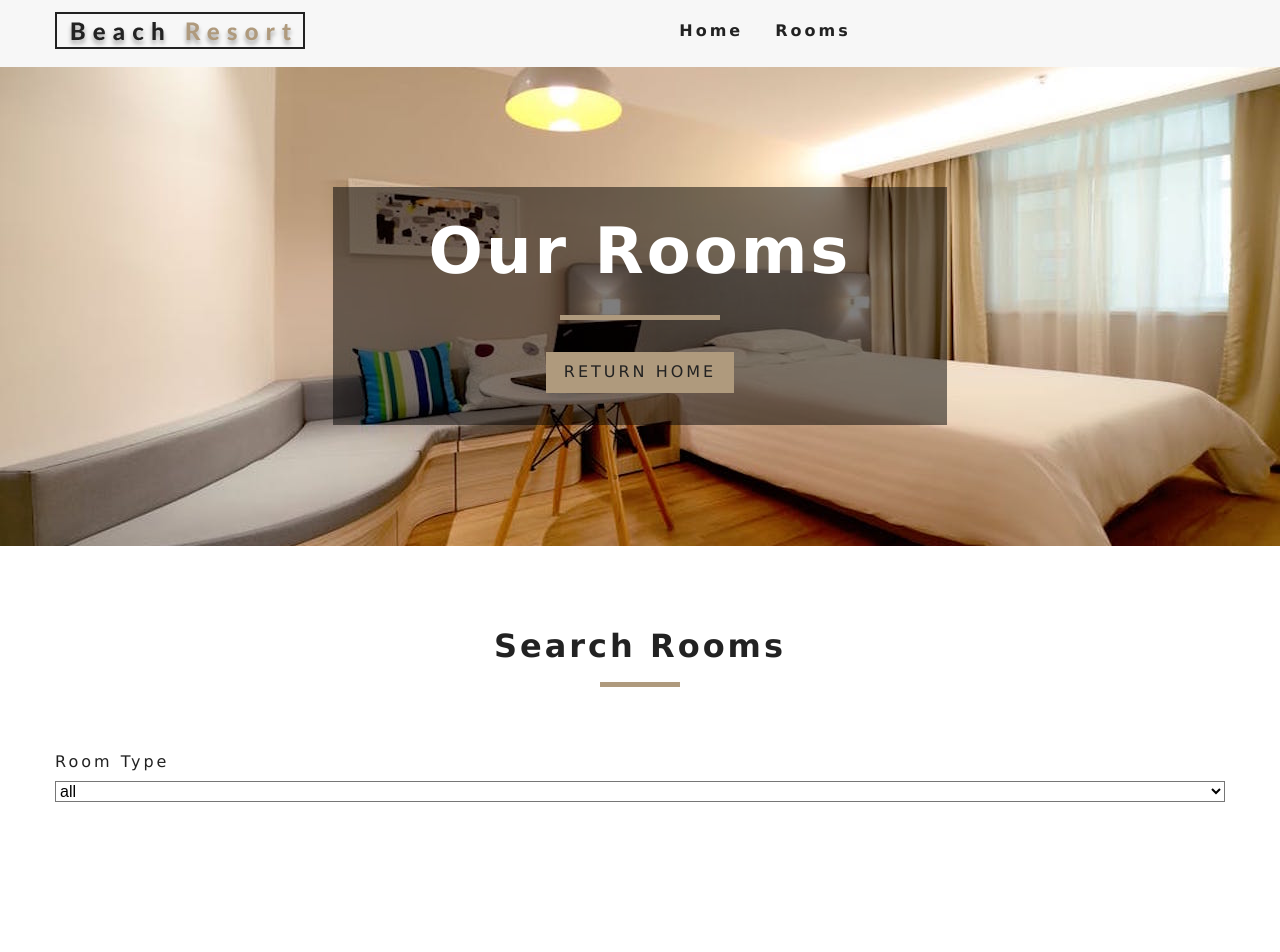
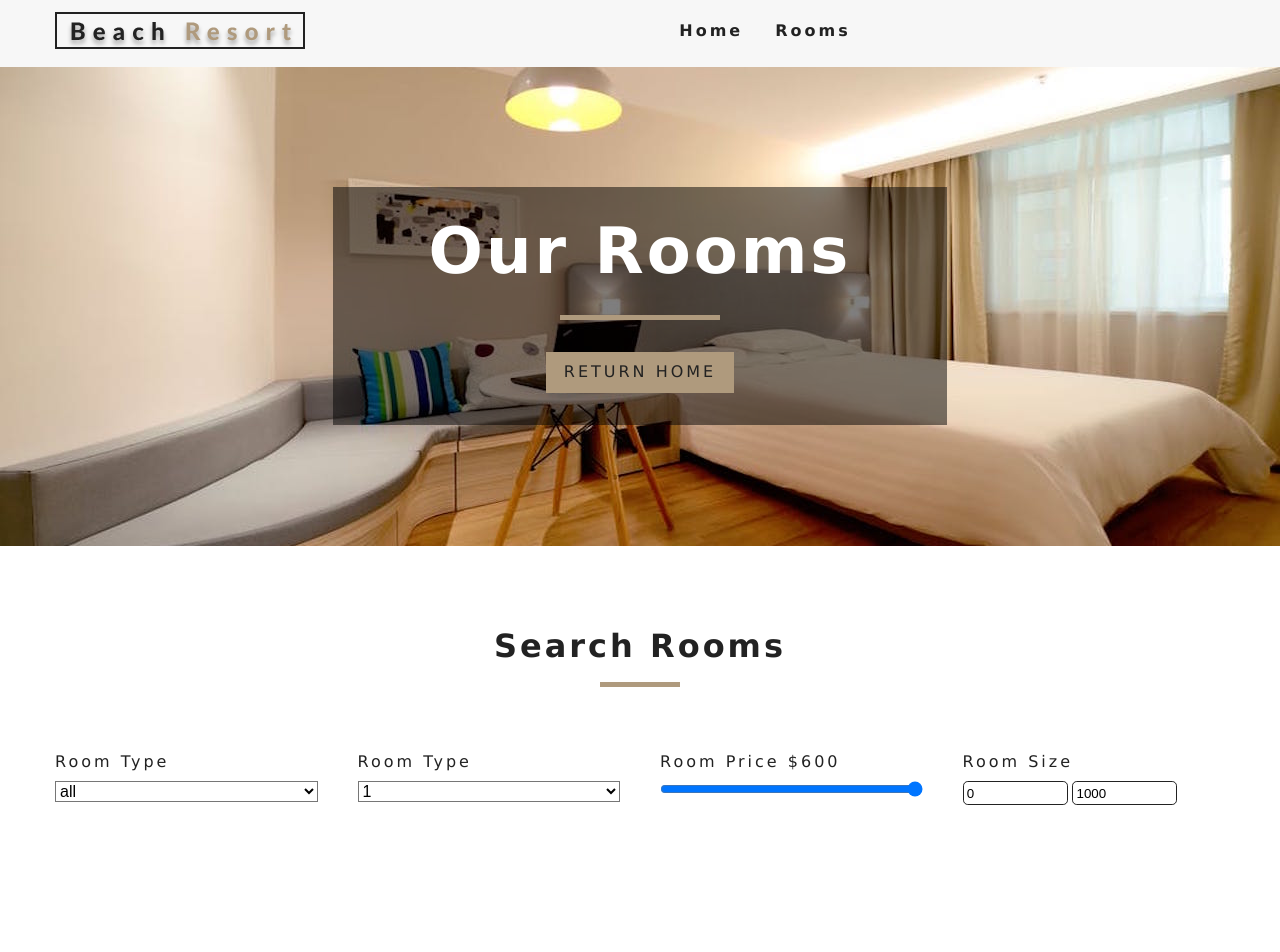
Before and after one commit to tunyanghevond/react-aregak-resort, a React (Create React App) app: page /rooms in a window 1280 px wide. Shown: the top 952 px of the page. Built offline with nearby package versions, Linux system fonts and the light colour scheme.

Commit message:
add functionalty room filter component

```diff
--- a/src/components/roomsContainer/RoomsFilter.js
+++ b/src/components/roomsContainer/RoomsFilter.js
@@ -5,7 +5,6 @@ const getUniqValues = (arr, type) => {
   return [...new Set(arr.map((item) => item[type]))];
 };
 const RoomsFilter = ({ room }) => {
-  console.log(room);
   const { filterRoom, handleChange } = useGlobalContext();
   const {
     type,
@@ -21,7 +20,14 @@ const RoomsFilter = ({ room }) => {
 
   let selectOption = getUniqValues(room, "type");
   selectOption = ["all", ...selectOption];
-
+  let guests = getUniqValues(room, "capacity");
+  guests = guests.map((item, ind) => {
+    return (
+      <option key={ind} value={item}>
+        {item}
+      </option>
+    );
+  });
   return (
     <section className="filter-container">
       <Title title="search Rooms" />
@@ -46,6 +52,82 @@ const RoomsFilter = ({ room }) => {
           </select>
         </div>
         {/* end select type */}
+        {/* guests */}
+        <div className="form-group">
+          <label htmlFor="capacity">room type</label>
+          <select
+            name="capacity"
+            id="capacity"
+            value={capacity}
+            className="form-control"
+            onChange={handleChange}
+          >
+            {guests}
+          </select>
+        </div>
+        {/* end guests */}
+        {/* room price*/}
+        <div className="form-group">
+          <label htmlFor="price">room price ${price}</label>
+          <input
+            type="range"
+            name="price"
+            min={minPrice}
+            max={maxPrice}
+            id="price"
+            value={price}
+            onChange={handleChange}
+            className="form-control"
+          />
+        </div>
+        {/* end of room price*/}
+        {/* size */}
+        <div className="form-group">
+          <label htmlFor="size">room size</label>
+          <div className="size-inputs">
+            <input
+              type="number"
+              name="minSize"
+              id="size"
+              value={minSize}
+              onChange={handleChange}
+              className="size-input"
+            />
+            <input
+              type="number"
+              name="maxSize"
+              id="size"
+              value={maxSize}
+              onChange={handleChange}
+              className="size-input"
+            />
+          </div>
+        </div>
+        {/* end of the size */}
+        {/* extras */}
+        {/* <div className="form-group">
+          <div className="single-extra">
+            <label htmlFor="breakfast">breakfast</label>
+            <input
+              type="chekbox"
+              id="breakfast"
+              name="breakfast"
+              checked={breakfast}
+              onChange={handleChange}
+            />
+          </div>
+          <div className="single-extra">
+            <label htmlFor="pets">breakfast</label>
+            <input
+              type="chekbox"
+              id="pets"
+              name="pets"
+              checked={pets}
+              onChange={handleChange}
+            />
+          </div>
+        </div> */}
+        {/* end of extras */}
       </form>
     </section>
   );
--- a/src/context/contextProvider.js
+++ b/src/context/contextProvider.js
@@ -1,4 +1,5 @@
 import { useState, useEffect, createContext, useContext } from "react";
+import { scryRenderedDOMComponentsWithClass } from "react-dom/test-utils";
 import items from "../data";
 
 const RoomContext = createContext();
@@ -58,17 +59,46 @@ export const RoomProvider = ({ children }) => {
   };
 
   const handleChange = (e) => {
-    const type = e.target.type;
+    const target = e.target;
+    const value = e.type === "checkbox" ? target.checked : target.value;
     const name = e.target.name;
-    const value = e.target.value;
-    console.log(
-      `this is type:${type}, name: this is ${name},this is value: ${value} `
-    );
+    setFilterhRoom({
+      ...filterRoom,
+      [name]: value,
+    });
+    filterRooms();
   };
 
   const filterRooms = () => {
-    console.log("hello");
+    let { type, capacity, price, minSize, maxSize } = filterRoom;
+    // all the rooms
+    let tempRoom = [...rooms];
+    //transform values
+    capacity = parseInt(capacity);
+    price = parseInt(price);
+
+    // filter by type
+    if (type !== "all") {
+      tempRoom = rooms.filter((room) => room.type === type);
+    }
+
+    // filter by capacity
+    if (capacity !== 1) {
+      tempRoom = tempRoom.filter((room) => room.capacity >= capacity);
+    }
+    // filter by price
+    tempRoom = tempRoom.filter((room) => room.price <= price);
+
+    //filtre by size
+    tempRoom = tempRoom.filter(
+      (room) => room.size >= minSize && room.size <= maxSize
+    );
+    setSortedRooms(tempRoom);
   };
+
+  useEffect(() => {
+    filterRooms();
+  }, [filterRoom]);
   return (
     <RoomContext.Provider
       value={{
--- a/src/pages/singleroom/SingleRoom.js
+++ b/src/pages/singleroom/SingleRoom.js
@@ -13,7 +13,6 @@ const SingleRoom = () => {
   const { getSingleRoom } = useGlobalContext();
   const room = getSingleRoom(slug);
 
-  console.log(room);
   if (!room) {
     return (
       <div className="error">
@@ -36,6 +35,7 @@ const SingleRoom = () => {
     images,
   } = room;
   const [mainImg, ...defaultImg] = images;
+  console.log(images);
   return (
     <>
       <Header img={mainImg || defaultBcg}>
@@ -47,11 +47,11 @@ const SingleRoom = () => {
       </Header>
       <section className="single-room">
         <div className="single-room-images">
-          {defaultImg.map((image, index) => {
-            return <img className="" key={index} src={image} alt={name} />;
+          {images.map((image, index) => {
+            return <img key={index} src={image} alt={name} />;
           })}
         </div>
-        <din className="single-room-info">
+        <div className="single-room-info">
           <article className="desc">
             <h3>details</h3>
             <p>{description}</p>
@@ -67,7 +67,7 @@ const SingleRoom = () => {
             <h6>{pets ? "pets allowed" : "no pets allow"}</h6>
             <h6>{breakfast && "free breakfast included"}</h6>
           </article>
-        </din>
+        </div>
       </section>
       <section className="room-extras">
         <h6>extras</h6>
```
